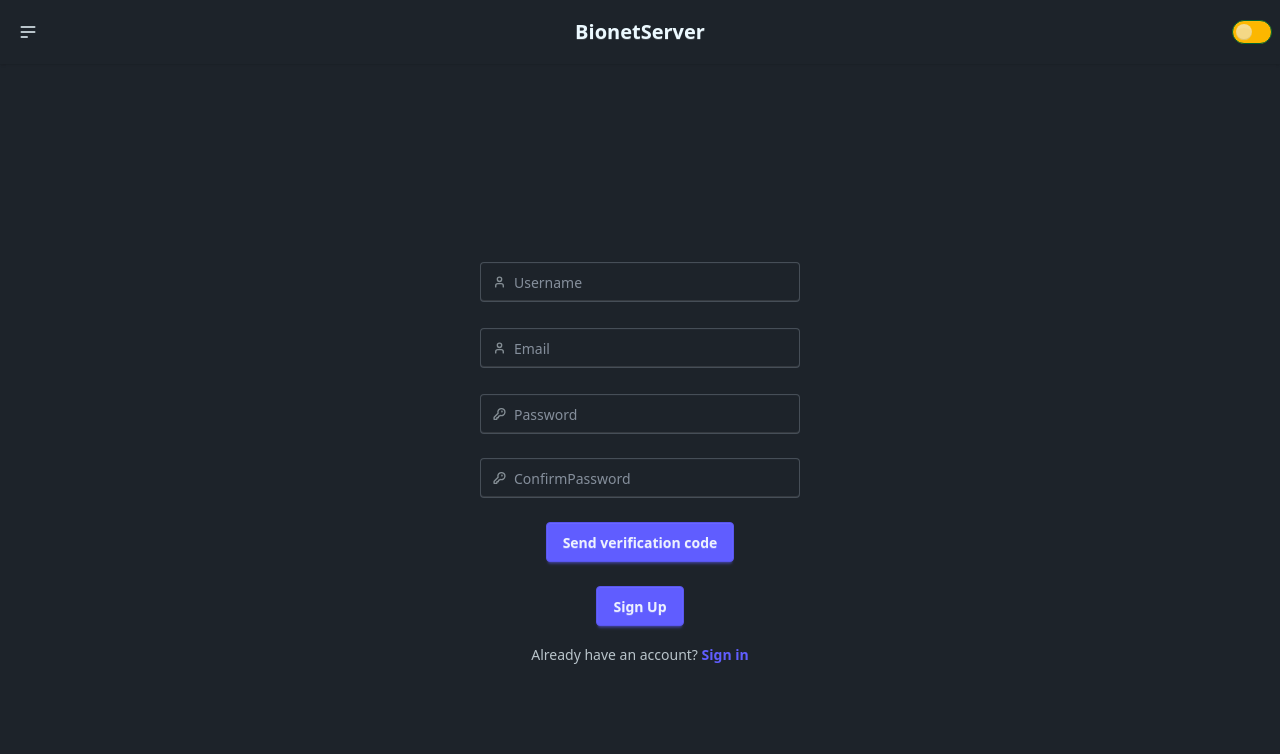
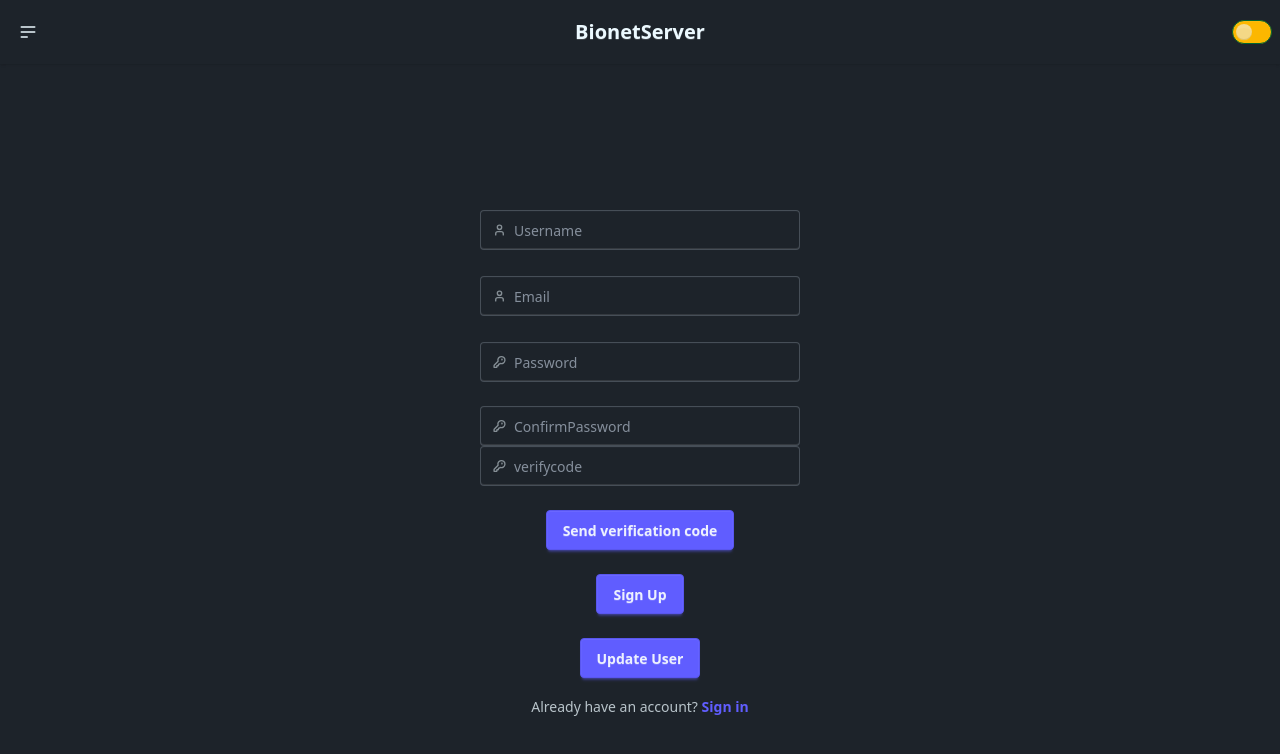
Before and after one commit to Pleinelune-R/BioSerWeb, a Vue app: page /register in a window 1280 px wide. Shown: the top 754 px of the page. Built offline with nearby package versions, Linux system fonts and the light colour scheme.

Commit message:
Complete Register function

```diff
--- a/src/utils/http.js
+++ b/src/utils/http.js
@@ -1,7 +1,7 @@
 import axios from 'axios';
 
 const http = axios.create({
-  baseURL: import.meta.env.VITE_API_BASE  || 'http://10.26.59.172:8000',
+  baseURL: import.meta.env.VITE_API_BASE || 'http://10.26.59.172:8000',
 });
 
 // http.interceptors.request.use(config  => {
--- a/src/view/Login.vue
+++ b/src/view/Login.vue
@@ -83,6 +83,7 @@ const login = async () => {
     const redirectPath = router.currentRoute.value.query.redirect || '/dashboard';
     await router.replace(redirectPath);
   }
+
   catch (error) {
     console.error('Fail:', error);
     alert(error.response?.data?.message || 'Invaild username or password.');
--- a/src/view/Register.vue
+++ b/src/view/Register.vue
@@ -46,13 +46,13 @@
               <circle cx="16.5" cy="7.5" r=".5" fill="currentColor"></circle>
             </g>
           </svg>
-          <input v-model="confirmPassword" type="password" required placeholder="Password" minlength="8" pattern=""
-            title="Must be more than 8 characters, including number, lowercase letter, uppercase letter" />
+          <input v-model="confirmPassword" type="password" required placeholder="Password" minlength="6"
+            title="Must be more than 6 characters" />
         </label>
 
         <!-- 密码输入提示 -->
         <p class="validator-hint hidden">
-          Must be more than 8 characters, including
+          Must be more than 6 characters.
         </p>
         <br>
 
@@ -66,17 +66,45 @@
               <circle cx="16.5" cy="7.5" r=".5" fill="currentColor"></circle>
             </g>
           </svg>
-          <input v-model="password" type="password2" required placeholder="ConfirmPassword" minlength="8" pattern=""
-            title="Must be more than 8 characters, including number, lowercase letter, uppercase letter" />
+          <input v-model="password" type="password" required placeholder="ConfirmPassword" minlength="6"
+            title="Must be more than 6 characters" />
         </label>
+
+        <!-- 密码输入提示 -->
+        <p class="validator-hint hidden">
+          Must be more than 6 characters.
+        </p>
+
+        <!-- 输入验证码 -->
+        <label class="input validator2">
+          <svg class="h-[1em] opacity-50" xmlns="http://www.w3.org/2000/svg" viewBox="0 0 24 24">
+            <g stroke-linejoin="round" stroke-linecap="round" stroke-width="2.5" fill="none" stroke="currentColor">
+              <path
+                d="M2.586 17.414A2 2 0 0 0 2 18.828V21a1 1 0 0 0 1 1h3a1 1 0 0 0 1-1v-1a1 1 0 0 1 1-1h1a1 1 0 0 0 1-1v-1a1 1 0 0 1 1-1h.172a2 2 0 0 0 1.414-.586l.814-.814a6.5 6.5 0 1 0-4-4z">
+              </path>
+              <circle cx="16.5" cy="7.5" r=".5" fill="currentColor"></circle>
+            </g>
+          </svg>
+          <input v-model="verifycode" type="verifycode" required placeholder="verifycode" minlength="6" maxlength="6"
+            pattern="" title="Must be more than 8 characters, including number, lowercase letter, uppercase letter" />
+        </label>
+
+        <!-- 密码输入提示 -->
+        <p class="validator-hint hidden">
+          Must be 6 characters.
+        </p>
 
 
         <div class="form-control mt-6">
-          <button @click="SendVeriCode" class="btn btn-primary">Send verification code</button>
+          <button @click="sendemail" class="btn btn-primary">Send verification code</button>
         </div>
 
         <div class="form-control mt-6">
-          <button @click="register" class="btn btn-primary">Sign Up</button>
+          <button class="btn btn-primary" @click="register">Sign Up</button>
+        </div>
+
+        <div class="form-control mt-6">
+          <button class="btn btn-primary" @click="update">Update User</button>
         </div>
 
         <div class="text-center mt-4">
@@ -93,14 +121,40 @@
 </template>
 
 <script setup>
+import qs from 'qs';
 import { ref } from 'vue';
 import { useRouter } from 'vue-router';
 import http from '../utils/http';
 
 const router = useRouter();
 const username = ref('');
+const email = ref('');
 const password = ref('');
 const confirmPassword = ref('');
+const verifycode = ref('');
+
+
+// const sendemail = async () => {
+
+//   try {
+//     const response = await http.post('/signup', ({
+//       username: username.value,
+//       email: email.value
+//     }), {
+//       headers: { 'Content-Type': 'application/x-www-form-urlencoded' }
+//     });
+//     console.log('response:', response.status)
+//     if (response.status !== 200) {
+//       console.log('response:', response.data)
+//       throw new Error(response.data?.message || 'Unable to connect the server.');
+//     }
+
+//   }
+//   catch (error) {
+//     console.error('Fail:', error);
+//     alert(error.response?.data?.message || 'Email already exists.');
+//   }
+// };
 
 const register = async () => {
   if (password.value !== confirmPassword.value) {
@@ -109,12 +163,18 @@ const register = async () => {
   }
 
   try {
-    const response = await http.post('/login', qs.stringify({
+    const response = await http.post('/signup', ({
       username: username.value,
+      email: email.value,
       password: password.value
+      // verifycode: verifycode.value
     }), {
-      headers: { 'Content-Type': 'application/x-www-form-urlencoded' }
+      headers: { 'Content-Type': 'application/json' }
     });
+    console.log('password:', password.value);
+    console.log('email:', email.value);
+    console.log('username:', username.value);
+
     console.log('response:', response.status)
     if (response.status !== 200) {
       console.log('response:', response.data)
@@ -127,7 +187,42 @@ const register = async () => {
   }
   catch (error) {
     console.error('Fail:', error);
-    alert(error.response?.data?.message || 'Invaild username or password.');
+    alert(error.response?.data?.message || 'Account already exists.');
+  }
+};
+
+const update = async () => {
+  if (password.value !== confirmPassword.value) {
+    alert('The passwords entered do not match.');
+    return;
+  }
+
+  try {
+    const response = await http.post('/change', ({
+      username: username.value,
+      email: email.value,
+      password: password.value
+      // verifycode: verifycode.value
+    }), {
+      headers: { 'Content-Type': 'application/json' }
+    });
+    console.log('password:', password.value);
+    console.log('email:', email.value);
+    console.log('username:', username.value);
+
+    console.log('response:', response.status)
+    if (response.status !== 200) {
+      console.log('response:', response.data)
+      throw new Error(response.data?.message || 'Unable to connect the server.');
+    }
+
+    //路由重定向逻辑
+    const redirectPath = router.currentRoute.value.query.redirect || '/login';
+    await router.replace(redirectPath);
+  }
+  catch (error) {
+    console.error('Fail:', error);
+    alert(error.response?.data?.message || 'Update failed, please check your urename or password.');
   }
 };
 </script>
```
Also changed, not shown: src/components/Navbar.vue (+11 -14 lines), src/router/index.js (indentation only), src/utils/auth.js (line endings or trailing spaces).
